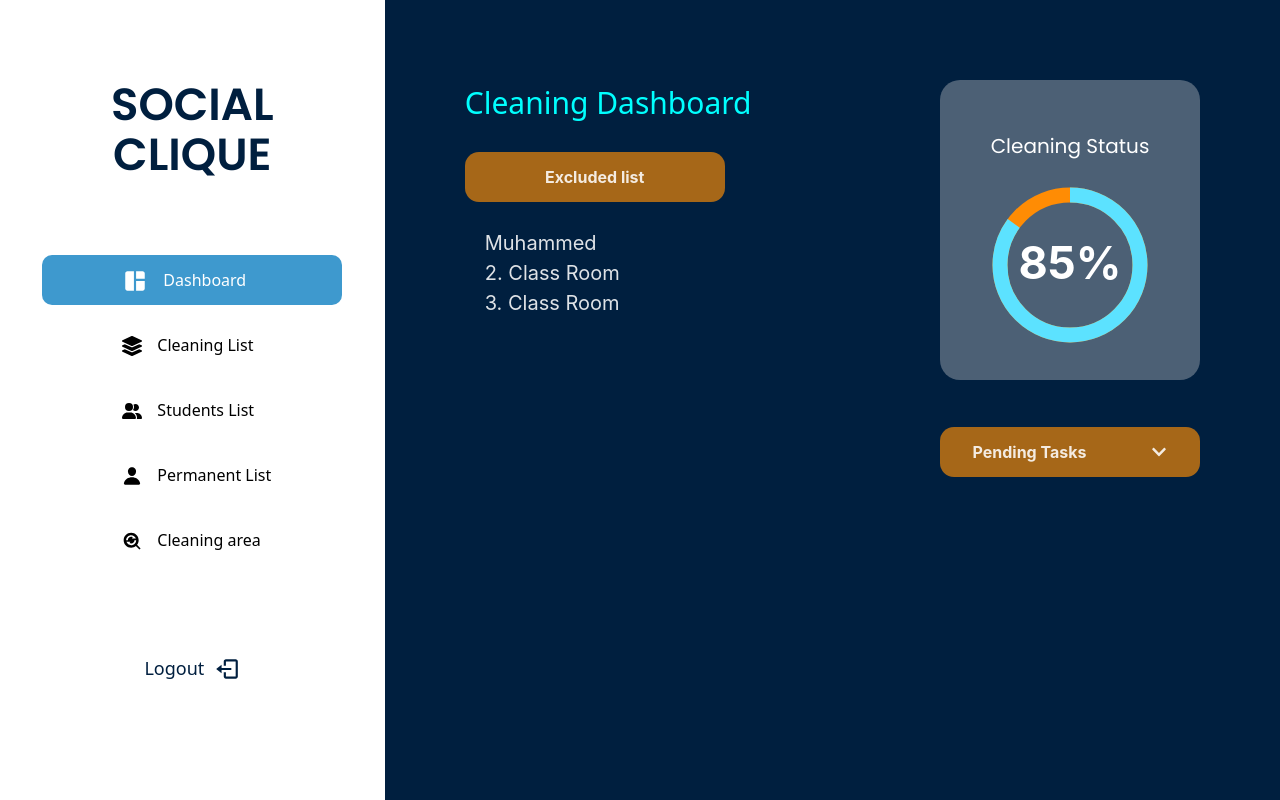
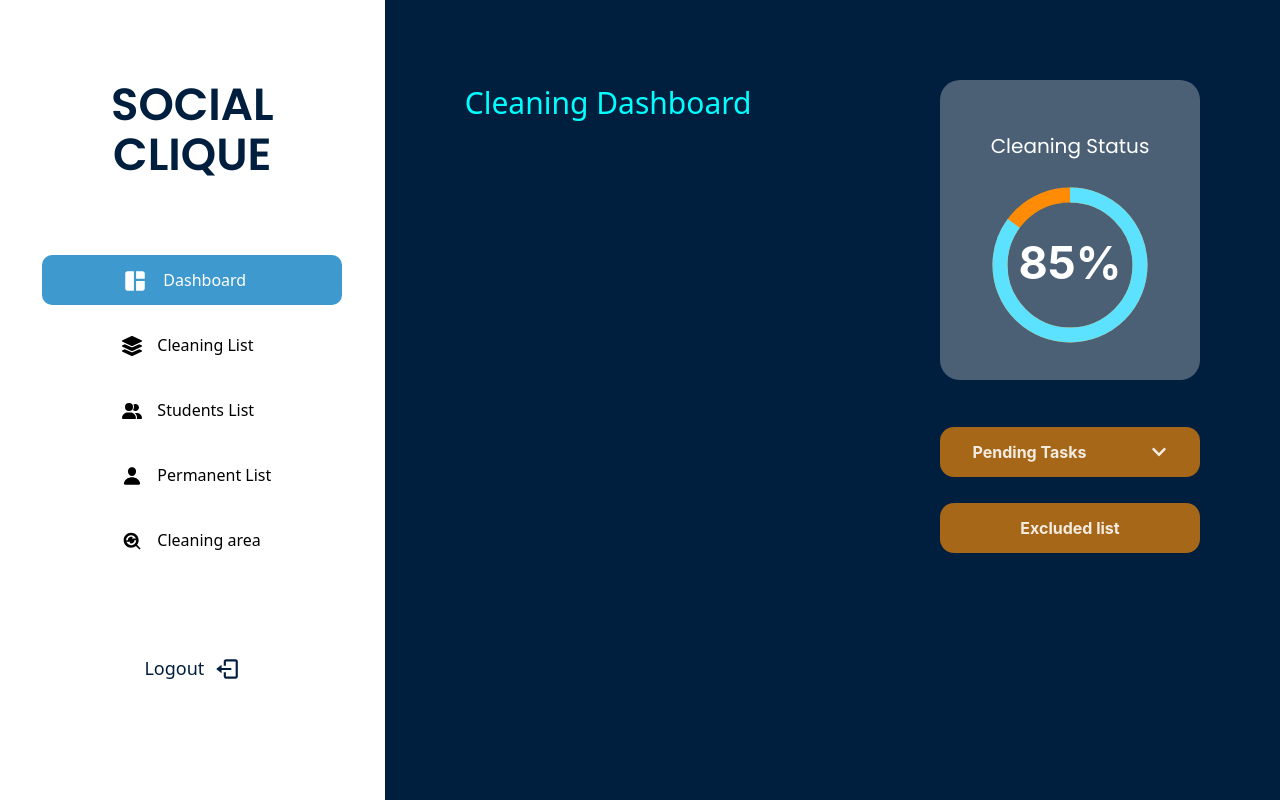
Before and after one commit to AnasbinKabeer/Cleaning-App, a React (Vite) app: page / in a window 1280 px wide. Built offline with nearby package versions, Linux system fonts and the light colour scheme; no server answers; the database is empty; sample sign-in values are in the browser's storage; a web font is replaced by a local one.

Commit message:
HEADER CHANGED

```diff
--- a/src/components/WelcomePage/WelcomePage.jsx
+++ b/src/components/WelcomePage/WelcomePage.jsx
@@ -26,15 +26,10 @@ function WelcomePage() {
       <div className='left-div'>
         <div className="wl-header">Cleaning Dashboard</div>
         <div className="collapsible-container">
-          <div className="header" onClick={toggleExpand}>
-            <h5 className='lt-s'>Excluded list</h5>
 
-          </div>
 
             <div className="content">
-              <span>Muhammed</span>
-              <span>2. Class Room</span>
-              <span>3. Class Room</span>
+
             </div>
 
         </div>
@@ -91,6 +86,10 @@ function WelcomePage() {
               <span>3. Class Room</span>
             </div>
           )}
+                 <div className="header" onClick={toggleExpand}>
+            <h5 className='lt-s'>Excluded list</h5>
+
+          </div>
         </div>
 
 
```
Also changed, not shown: src/assets/ND-Header.png.
